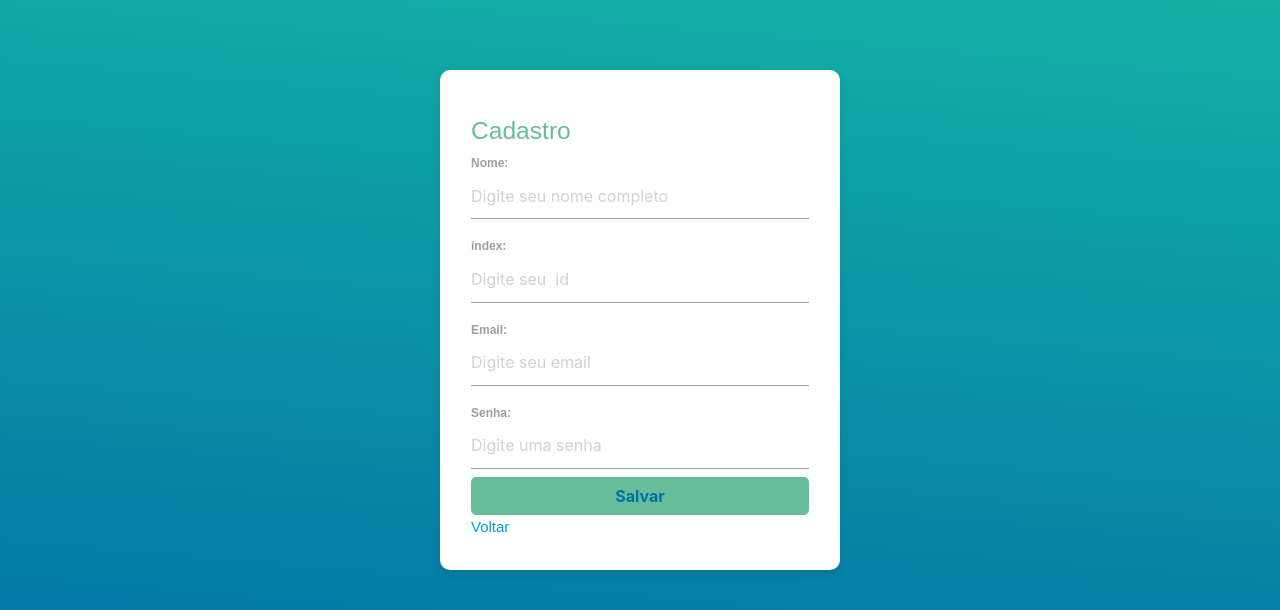
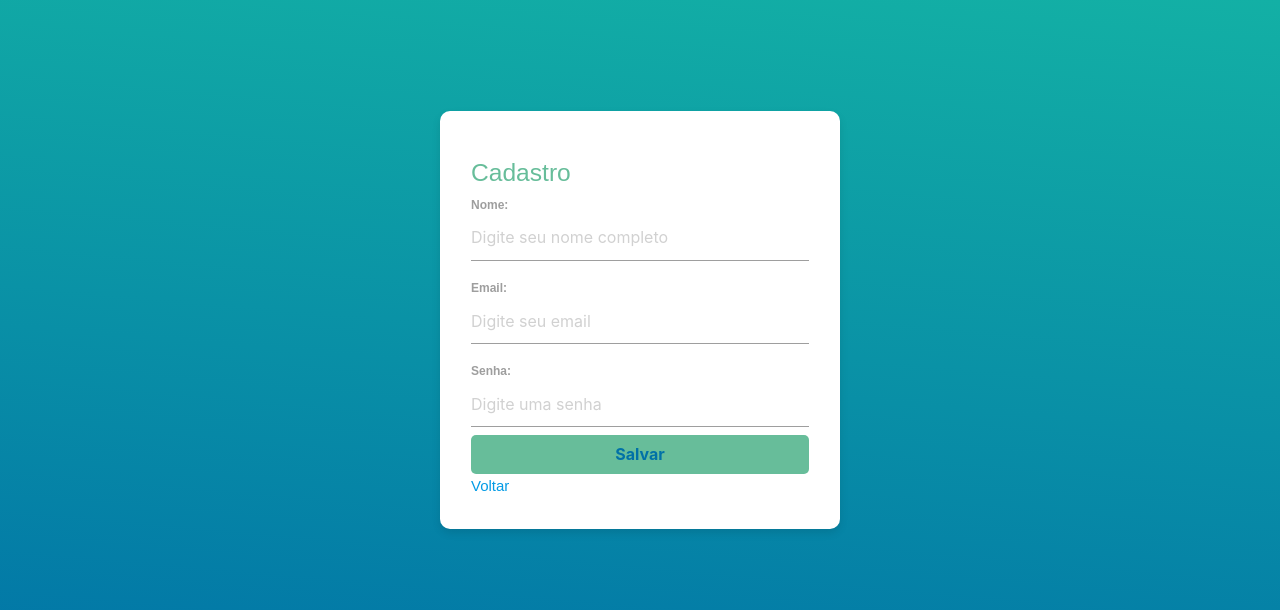
Before and after one commit to Karol158/projetoYarok1, a Node server app: page /cadastro in a window 1280 px wide. Shown: the top 610 px of the page. Run offline with Node 20, Linux system fonts and the light colour scheme; some libraries are stand-ins or nearby versions.

Commit message:
cadastro.handlebars

```diff
--- a/views/cadastro.handlebars
+++ b/views/cadastro.handlebars
@@ -109,8 +109,6 @@ button:hover {
             <form action="/cadastro" method="POST">
                 <label for="nome">Nome:</label>
                 <input type="text" id="nome" name="nome" placeholder="Digite seu nome completo" required>
-                <label for="id">index:</label>
-                <input type="number" id="id" name="id" placeholder="Digite seu  id" required>
                 <label for="email">Email:</label>
                 <input type="email" id="email" name="email" placeholder="Digite seu email" required>
                 <label for="senha">Senha:</label>
```
